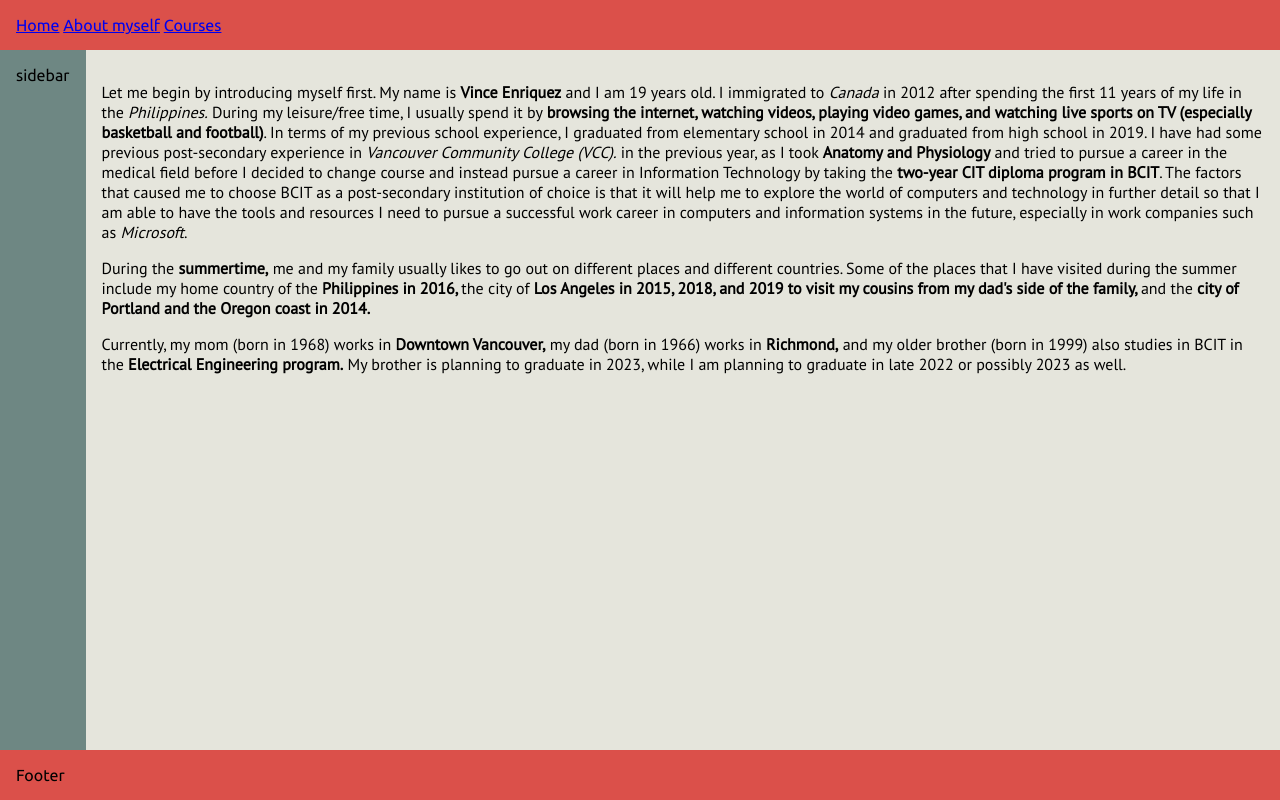
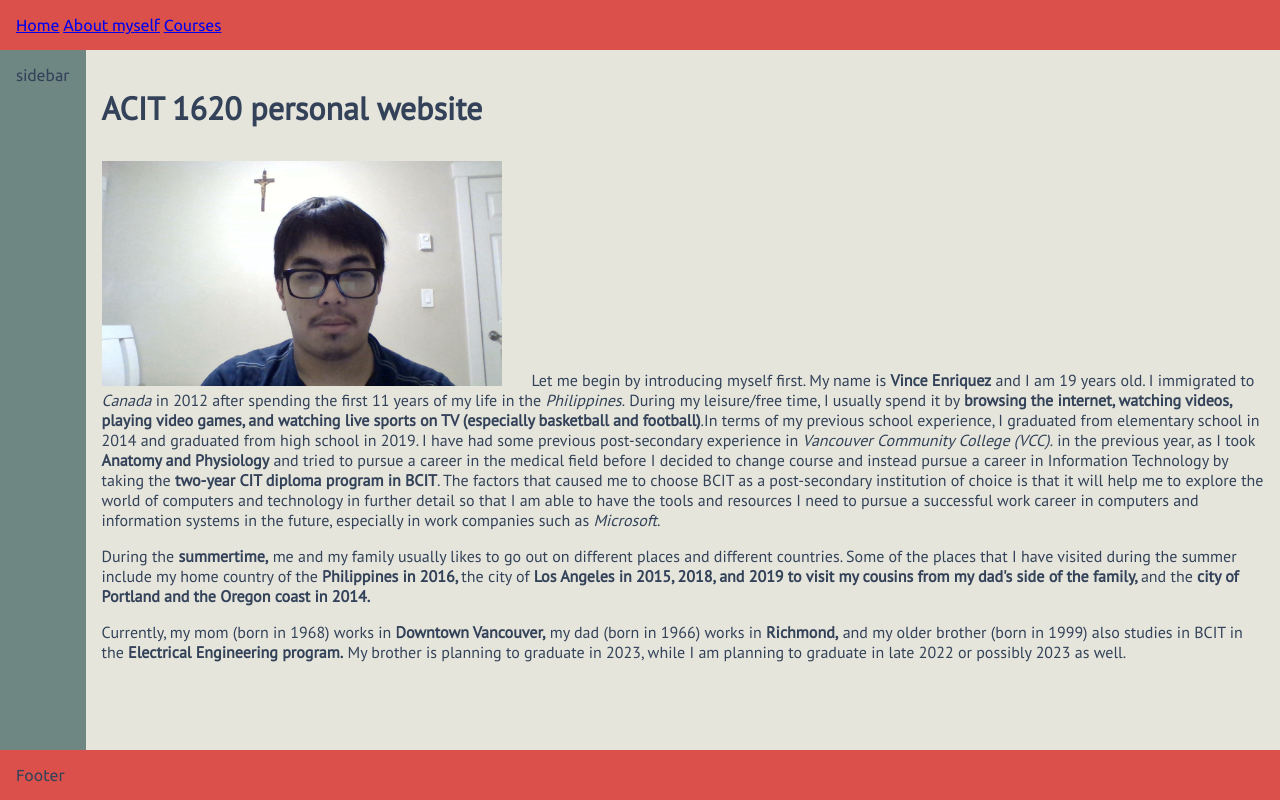
Before and after one commit to vince0411/lab-week-8, a plain HTML site: page pages/about.html in a window 1280 px wide. Drawn offline with Linux system fonts and the light colour scheme.

Commit message:
Added image to personal website using flexbox

```diff
--- a/CSS/styles.css
+++ b/CSS/styles.css
@@ -1,13 +1,17 @@
 
   body {
     margin: 0;
+    display: grid;
   }
+
   .container {
     display: flex;
     flex-direction: column;
     height: 100vh;
     box-sizing: border-box;
+    color: #334259
   }
+
   .header {
     background: #db504a;
     padding: 1rem;
@@ -17,15 +21,18 @@
     background: #6e8783;
     color: #e5e5dc;
   }
+
   .main {
     display: flex;
     flex-direction: row;
-    flex-grow: 1;
+    flex-grow: 2;
   }
+
   .sidebar {
     background: #6e8783;
     padding: 1rem;
   }
+
   .content {
     flex-grow: 1;
     background: #e5e5dc;
@@ -33,6 +40,13 @@
     overflow: auto;
   }
 
+  img {
+    margin: 10px 30px 0 0;
+    width: 50vh;
+    object-fit: contain;
+    align-self: flex-start;
+  }
+
   .footer {
     background: #db504a;
     padding: 1rem;
--- a/pages/about.html
+++ b/pages/about.html
@@ -8,8 +8,8 @@
 <link href="https://fonts.googleapis.com/css2?family=PT+Sans&display=swap" rel="stylesheet">
 <link href="https://fonts.googleapis.com/css2?family=Ubuntu&display=swap" rel="stylesheet">
 <link rel="stylesheet" href="../CSS/styles.css" />
+
 <style>
-
 .content {
 font-family: 'PT Sans', sans-serif;
 }
@@ -18,25 +18,32 @@
 font-family: 'Ubuntu', sans-serif;
 }
 
+.header {
+font-family: 'Ubuntu', sans-serif;
+}
+
 .container {
 font-family: 'Ubuntu', sans-serif;
 }
+</style>
 
-</style>
 <body>
+
 <div class="container">
 <header class="header">
    <a href="../index.html">Home</a>
    <a href="about.html">About myself</a>
    <a href="courses.html">Courses</a>
 </header>
+
 <main class="main">
 <div class="sidebar">sidebar</div>
 <div class="content">
-            <p>Let me begin by introducing myself first. My name is <strong>Vince Enriquez</strong> and I am 19 years old. I immigrated to <em>Canada</em> in 2012 after
+<h1>ACIT 1620 personal website</h1>
+<p><img src="../images/WIN_20210219_19_24_27_Pro.jpg"  alt="Vince's photo">Let me begin by introducing myself first. My name is <strong>Vince Enriquez</strong> and I am 19 years old. I immigrated to <em>Canada</em> in 2012 after
 spending the first 11 years of my life in the <em>Philippines.</em> During my leisure/free time, I usually spend it by
 <strong>browsing the internet, watching videos, playing video games, and watching live sports on TV
-            (especially basketball and football)</strong>. In terms of my previous school experience, I graduated from elementary
+(especially basketball and football)</strong>.In terms of my previous school experience, I graduated from elementary
 school in 2014 and graduated from high school in 2019. I have had some previous post-secondary experience in <em>Vancouver Community College
 (VCC).</em> in the previous year, as I took <strong>Anatomy and Physiology</strong> and tried to pursue a career in the medical
 field before I decided to change course and instead pursue a career in Information Technology by taking
@@ -58,6 +65,7 @@
 to graduate in late 2022 or possibly 2023 as well.</p>
 </div>
 </main>
+
 <footer class="footer">Footer</footer>
 </div>
 
```
Also changed, not shown: index.html (+7 -11 lines), pages/courses.html (+7 -4 lines). Lines whose indentation alone changed are shown as unchanged.
